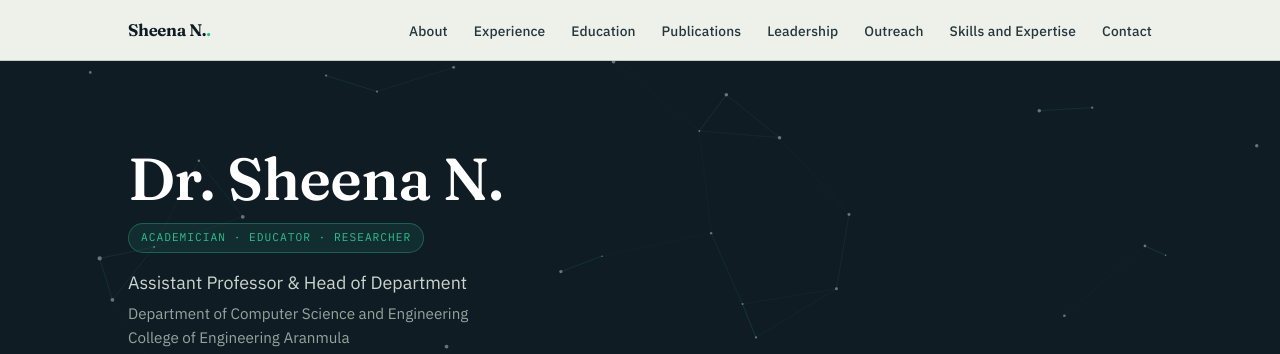
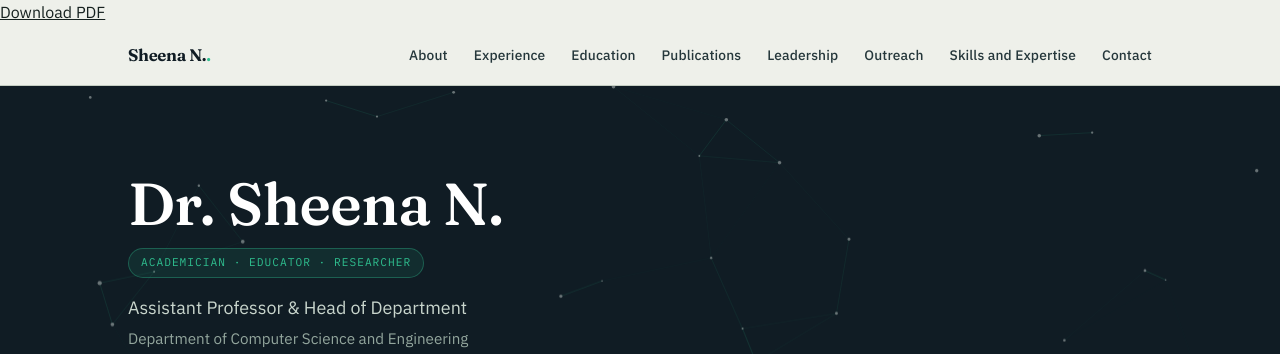
Before and after one commit to SheenaKiran/Resume, a plain HTML site: page index.html in a window 1280 px wide. Shown: the top 354 px of the page. Drawn offline with Linux system fonts and the light colour scheme.

Commit message:
Update index.html

```diff
--- a/index.html
+++ b/index.html
@@ -1,6 +1,7 @@
 <!DOCTYPE html>
 <html lang="en">
 <head>
+<a href="#" id="pdfTab" class="nav-link">Download PDF</a>
 <meta charset="UTF-8">
 <meta name="viewport" content="width=device-width, initial-scale=1.0">
 <title>Dr. Sheena N. — Assistant Professor & Head of Department</title>
```
